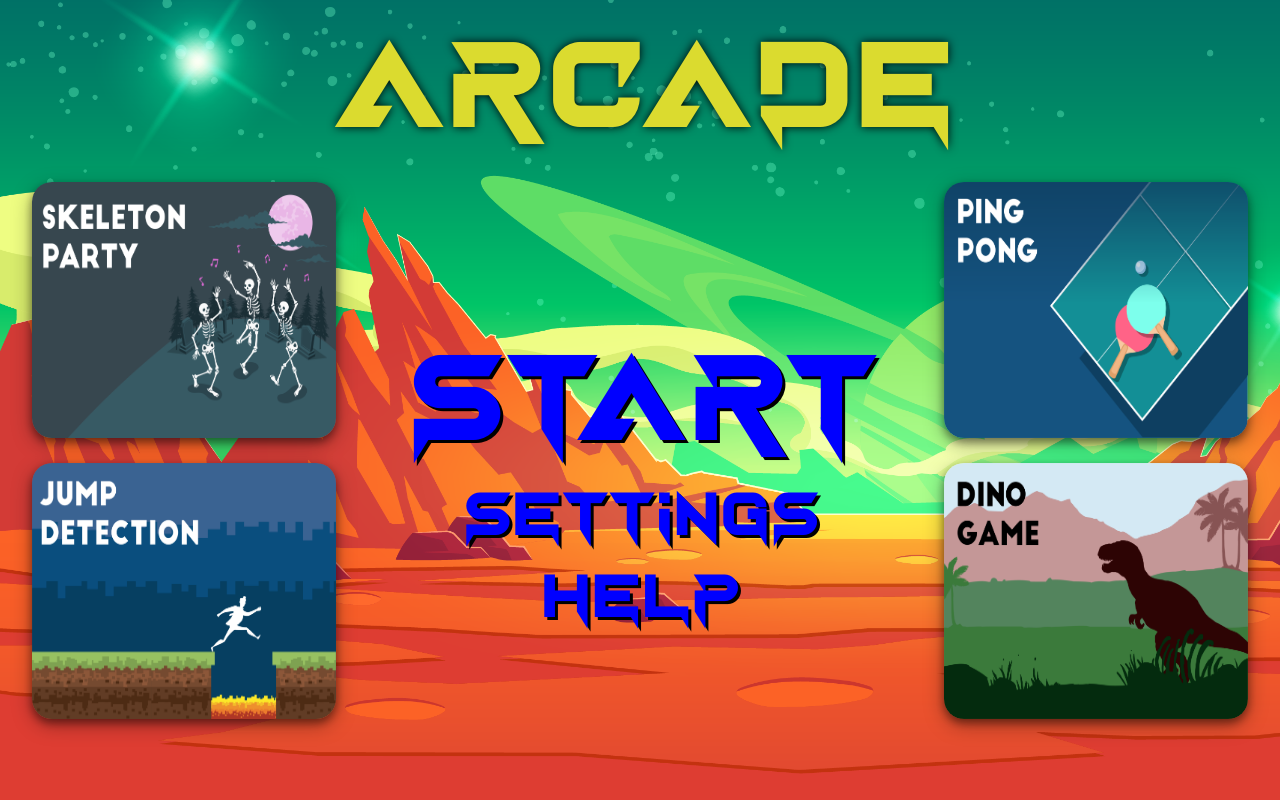
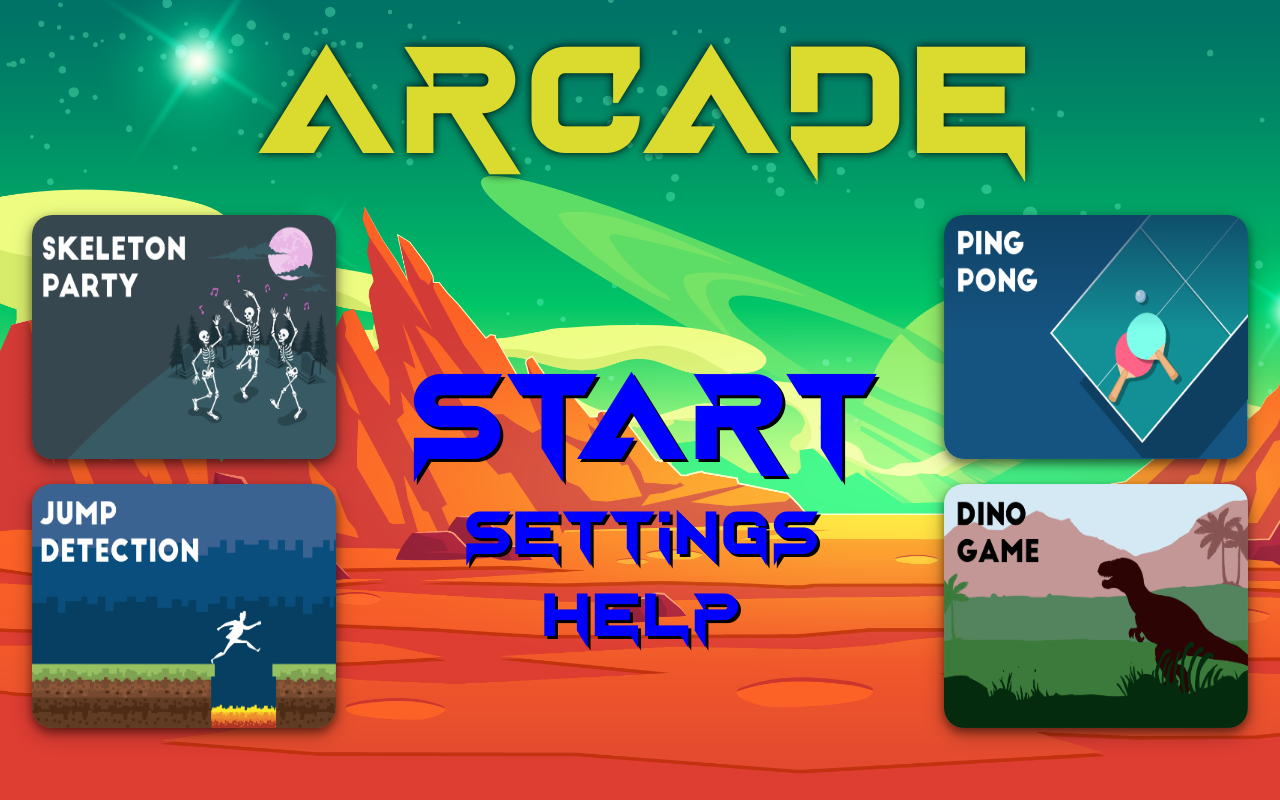
Before and after one commit to USAMAWIZARD/real-time-pose-decteion-game, a Node server app: page / in a window 1280 px wide. Run offline with Node 20, Linux system fonts and the light colour scheme.

Commit message:
minor changes

```diff
--- a/views/css/landing.css
+++ b/views/css/landing.css
@@ -24,7 +24,7 @@ body
 h1{
     text-align: center;
     font-family: Bord;
-    font-size: 120px;
+    font-size: 150px;
     color: rgb(219, 219, 47);
     text-shadow:0 0 10px black;
     margin-bottom: 0;
@@ -95,7 +95,14 @@ h1{
 {
    transform: scale(1.1);
 }
-
+.nav h2:hover
+{
+   transform: scale(1.1);
+}
+.first h4:hover
+{
+   transform: scale(1.1);
+}
 .top_cat_pro img
 {
     width: 100%;
--- a/views/pingPong.ejs
+++ b/views/pingPong.ejs
@@ -38,7 +38,7 @@
     ball.y = window.innerHeight / 2
     AIpad.x = window.innerWidth/2
     AIpad.y =0
-    pad.y = window.innerHeight - 70
+    pad.y = window.innerHeight - 120
     pad.x = 100
     app.stage.addChild(background)
     app.stage.addChild(AIpad)
```
